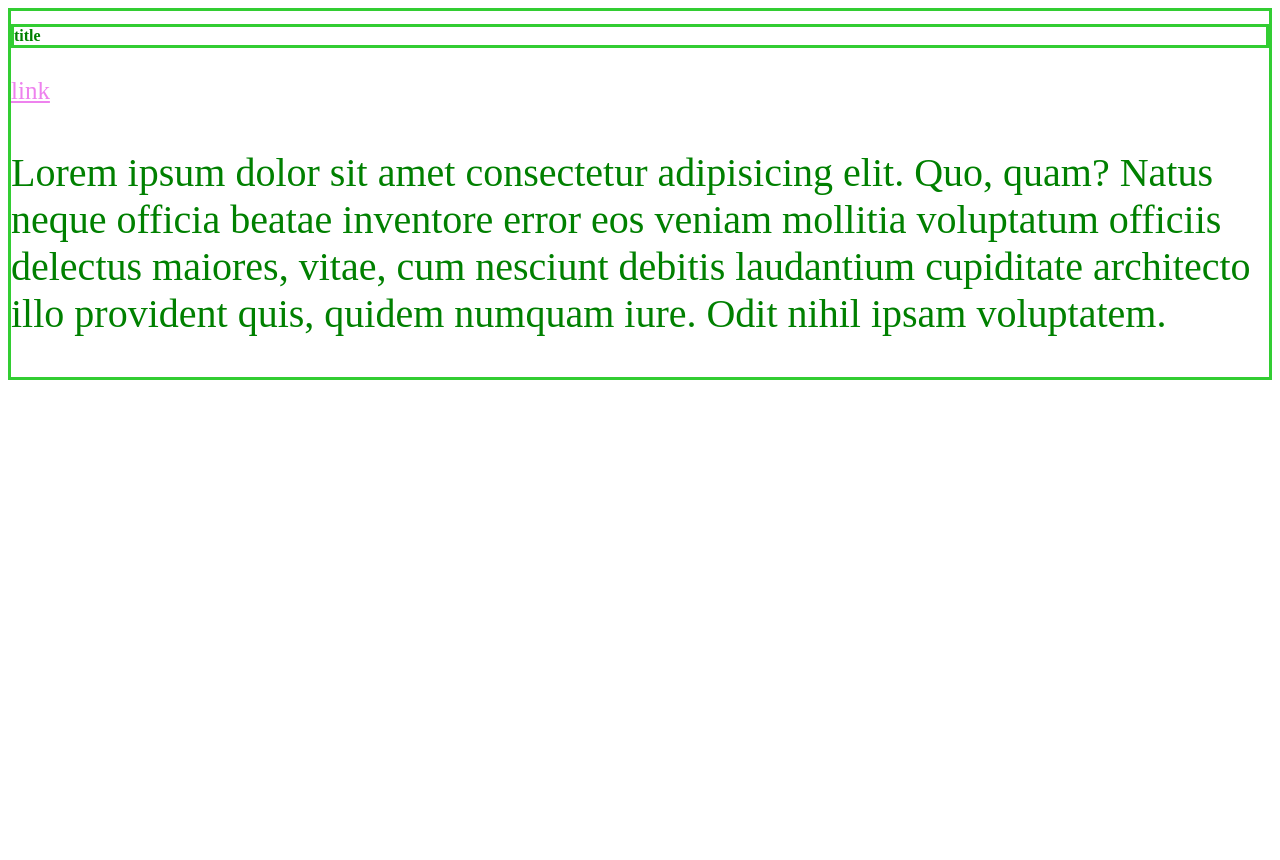
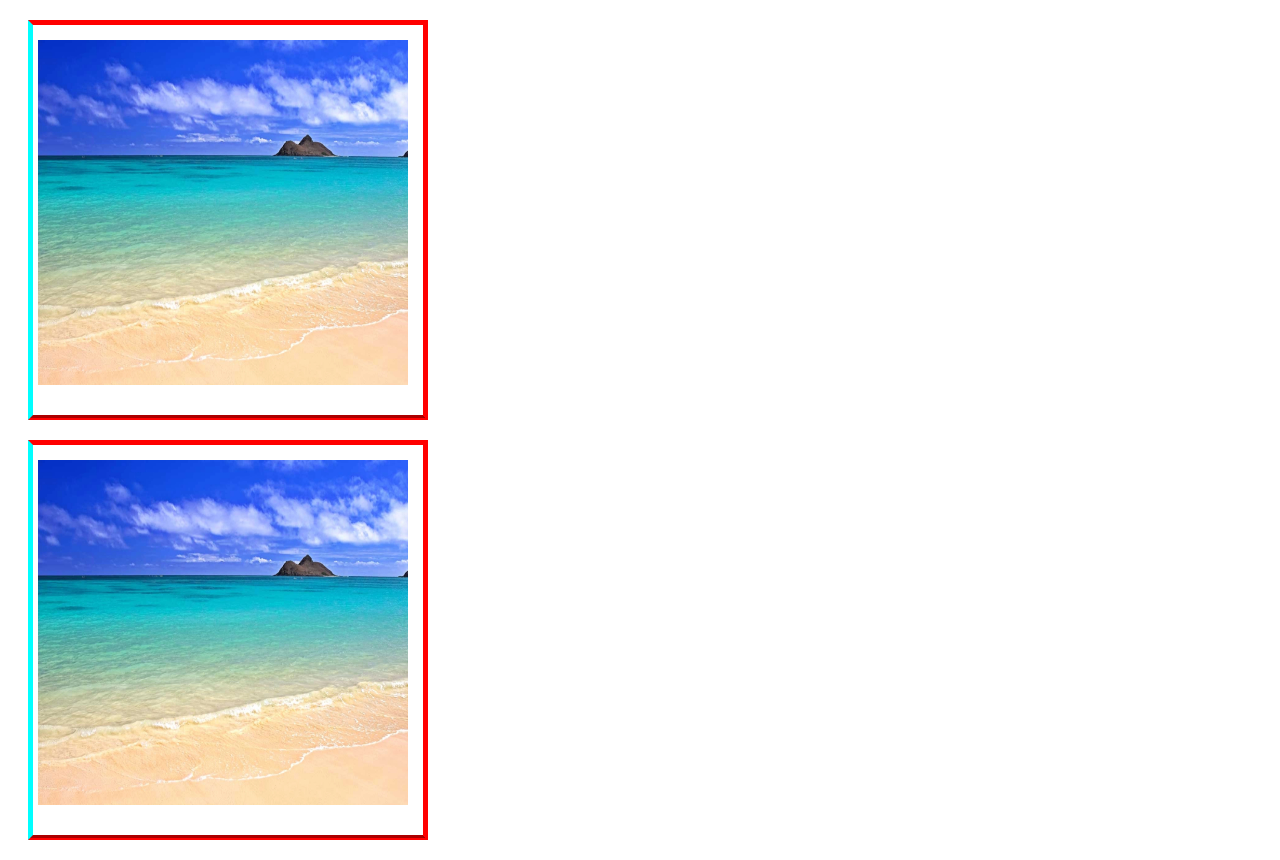
Before and after one commit to mariia59/fm_css, a plain HTML site: page index.html in a window 1280 px wide. Before the commit the page ends 800 px from the top, so only its background shows below. Drawn offline with Linux system fonts and the light colour scheme.

Commit message:
Example block model

```diff
--- a/assets/css/style.css
+++ b/assets/css/style.css
@@ -1,16 +1,11 @@
-.main-article{
-  font-size: 40px;
-  border: 3px solid limegreen;
-  color: green;
+.img{
+  display: block;
+  width: 400px;
+  height: 400px;
+  box-sizing: border-box;
+  border: 5px solid red;
+  border-left-color:aqua;
+  border-bottom-style:groove;
+  padding: 15px 15px 30px 5px;
+  margin: 20px;
 }
-.head-article{
-  font-size: initial;
-  border: inherit;
-}
-.content-article{
-  font-size: unset;
-}
-.link-article{
-color: violet;
-font-size: 25px;
-}
--- a/index.html
+++ b/index.html
@@ -6,11 +6,7 @@
   <link rel="stylesheet" href="./assets/css/style.css">
 </head>
 <body>
-<!-- article.main-article>h1.head-article{title}+p.content-article>lorem40 -->
-<article class="main-article">
-  <h1 class="head-article">title</h1>
-  <a class="link-article" href="#">link</a>
-  <p class="content-article">Lorem ipsum dolor sit amet consectetur adipisicing elit. Quo, quam? Natus neque officia beatae inventore error eos veniam mollitia voluptatum officiis delectus maiores, vitae, cum nesciunt debitis laudantium cupiditate architecto illo provident quis, quidem numquam iure. Odit nihil ipsam voluptatem.</p>
-</article>
+<img class="img" src="./assets/images/sea.jpg" alt="sea">
+<img class="img" src="./assets/images/sea.jpg" alt="sea">
 </body>
 </html>
```
Also changed, not shown: assets/images/cat.jpg (added), assets/images/sea.jpg (added).
